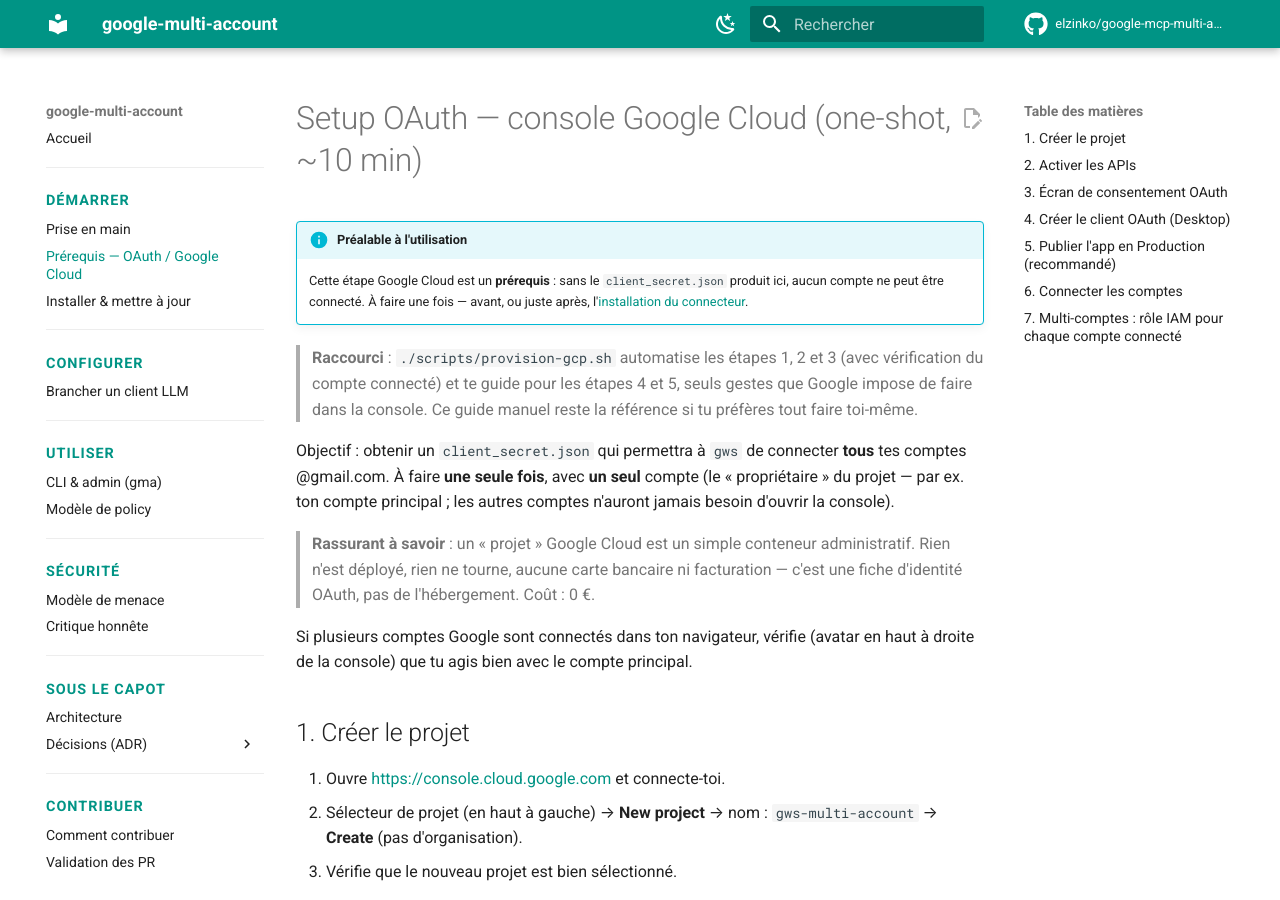
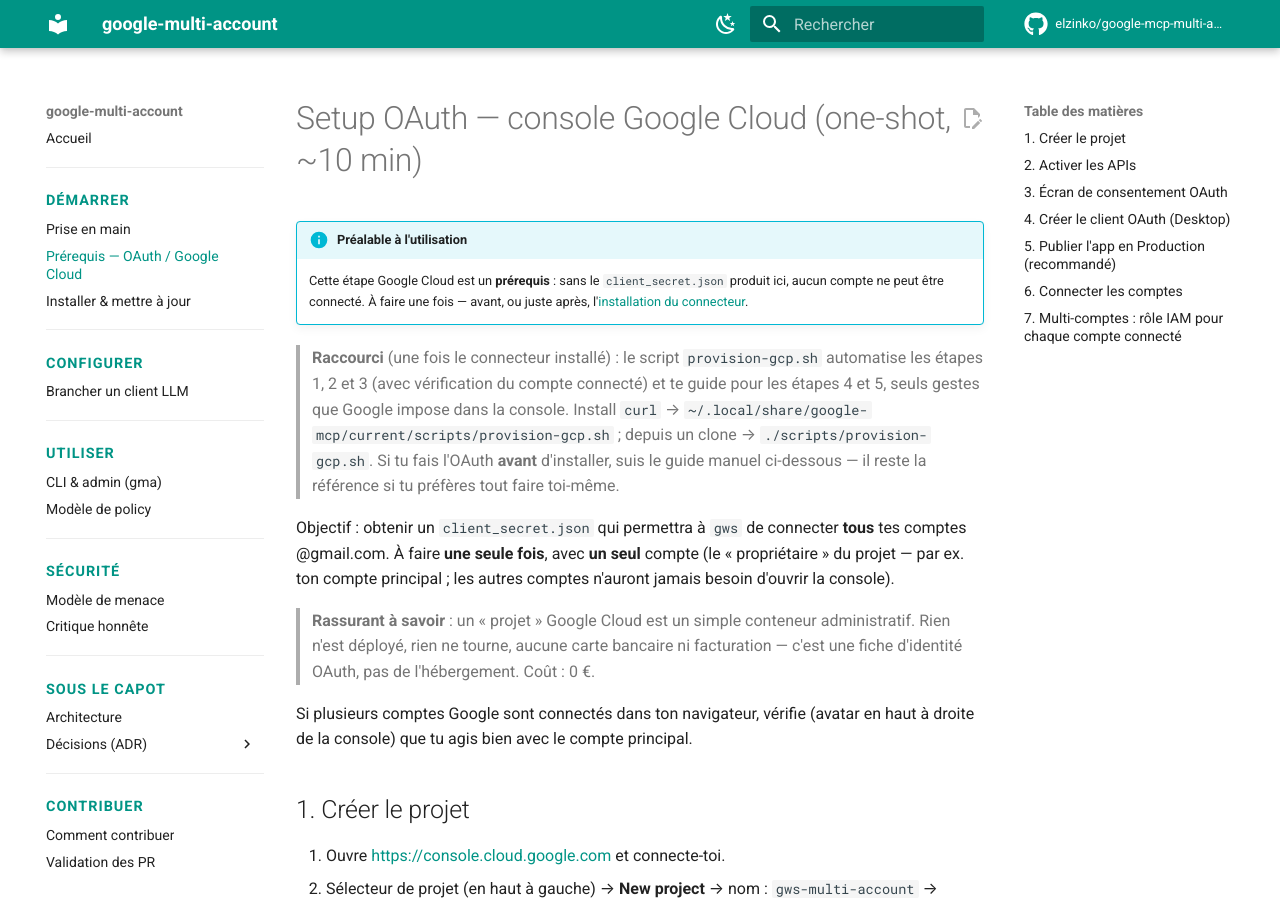
Before and after one commit to elzinko/google-mcp-multi-account, an MkDocs documentation site: the page built from docs/setup-oauth.md, in a window 1280 px wide and 900 px high. Built offline with MkDocs 1.6.1 and Material for MkDocs 9.7.7, drawn with Linux system fonts in a browser that asks for light colours; comment, search, counter and statistics services are not loaded.

Commit message:
fix(docs): retours Codex #105 (2e passe) — lien Cursor CLI + raccourci OAuth chemin installé
- bin/gwsa (= bin/gma, lien) : 'gma wire' renvoie vers docs/configurer-client.md (onglet Cursor), la section Cursor ayant été déplacée hors de mcp-setup.md par cette PR
- setup-oauth.md : le raccourci provision-gcp.sh montre le chemin installé (~/.local/share/google-mcp/current/…) + variante clone + note 'OAuth avant install → guide manuel'

Co-Authored-By: Claude Opus 4.8 <noreply@anthropic.com>

```diff
--- a/docs/setup-oauth.md
+++ b/docs/setup-oauth.md
@@ -5,10 +5,13 @@
     produit ici, aucun compte ne peut être connecté. À faire une fois — avant, ou
     juste après, l'[installation du connecteur](mcp-setup.md).
 
-> **Raccourci** : `./scripts/provision-gcp.sh` automatise les étapes 1, 2 et 3
-> (avec vérification du compte connecté) et te guide pour les étapes 4 et 5,
-> seuls gestes que Google impose de faire dans la console. Ce guide manuel
-> reste la référence si tu préfères tout faire toi-même.
+> **Raccourci** (une fois le connecteur installé) : le script `provision-gcp.sh`
+> automatise les étapes 1, 2 et 3 (avec vérification du compte connecté) et te
+> guide pour les étapes 4 et 5, seuls gestes que Google impose dans la console.
+> Install `curl` → `~/.local/share/google-mcp/current/scripts/provision-gcp.sh` ;
+> depuis un clone → `./scripts/provision-gcp.sh`. Si tu fais l'OAuth **avant**
+> d'installer, suis le guide manuel ci-dessous — il reste la référence si tu
+> préfères tout faire toi-même.
 
 Objectif : obtenir un `client_secret.json` qui permettra à `gws` de connecter
 **tous** tes comptes @gmail.com. À faire **une seule fois**, avec **un seul**
```
Also changed, not shown: 1 other file.
